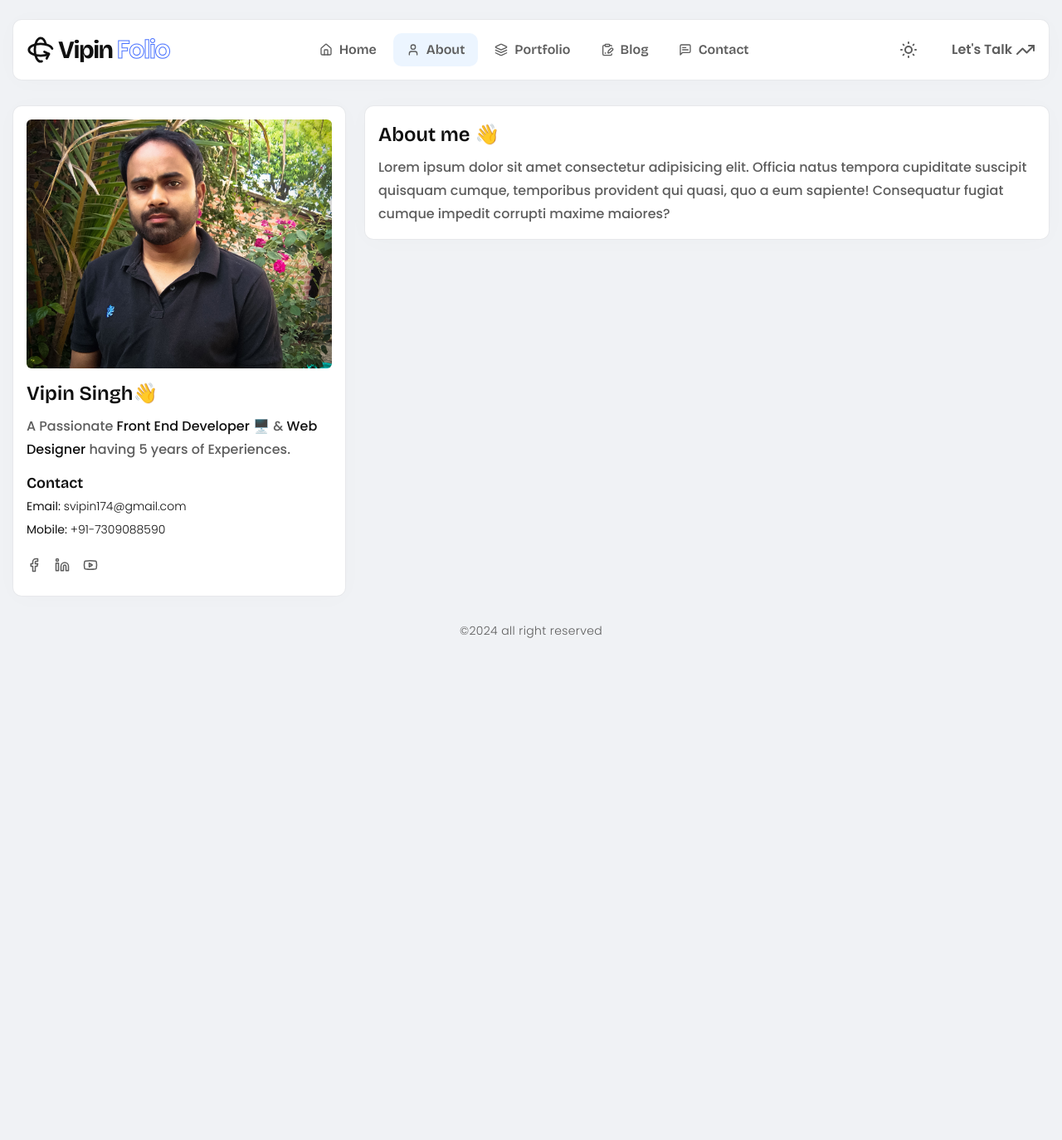
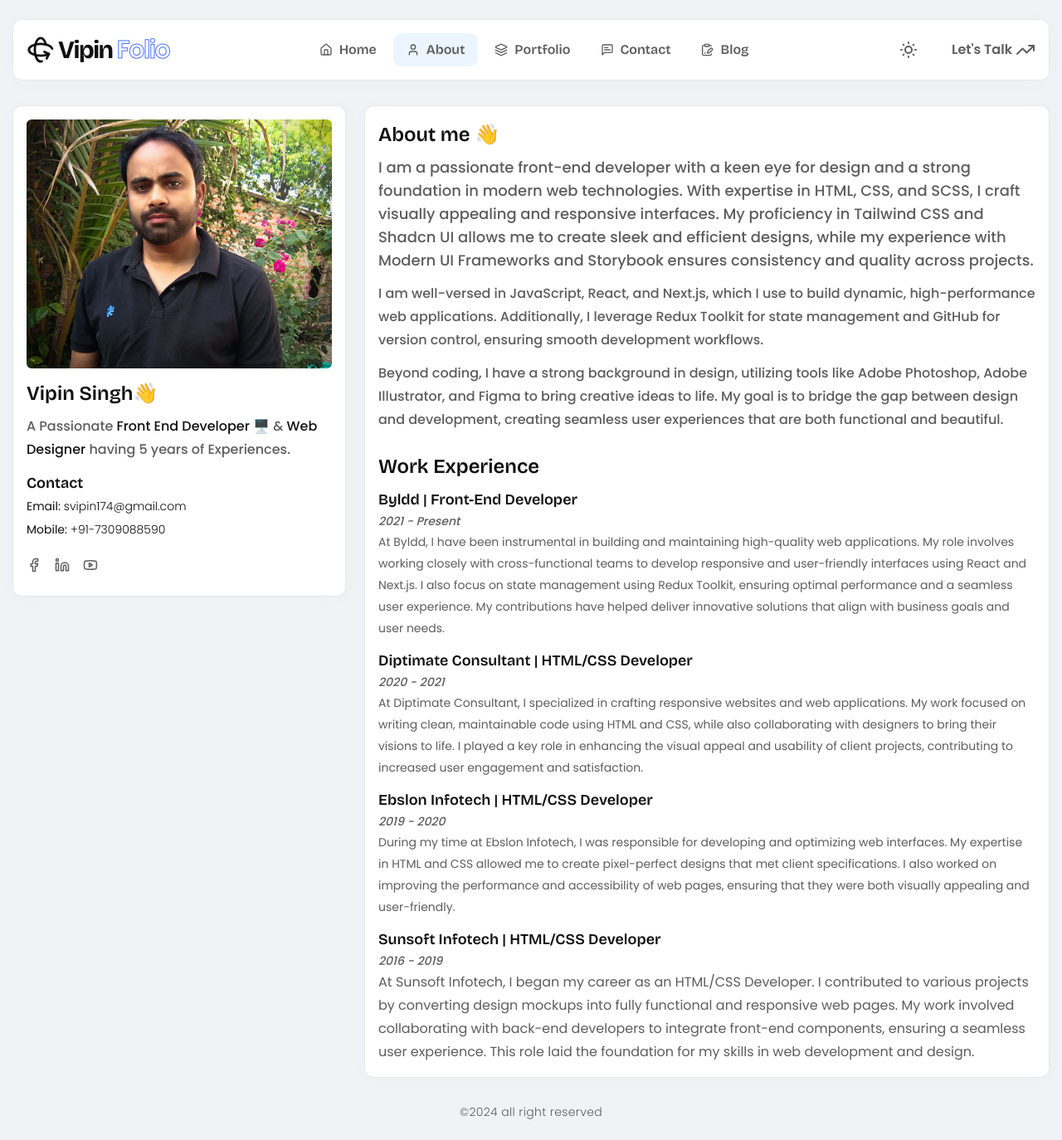
Before and after one commit to vipincode/vipinsing-dev, a Next.js app: page /about in a window 1280 px wide. Shown: the whole page at 83% size. Before the commit the page ends 800 px from the top, so only its background shows below. Built offline with nearby package versions, Linux system fonts and the light colour scheme.

Commit message:
completed about page

```diff
--- a/src/components/navbar/nav-menus.tsx
+++ b/src/components/navbar/nav-menus.tsx
@@ -25,13 +25,13 @@ export const NavMenus: NavMenu[] = [
     href: routes.portfolio,
   },
   {
+    label: 'Contact',
+    icon: 'chat',
+    href: routes.contact,
+  },
+  {
     label: 'Blog',
     icon: 'writing',
     href: routes.blog,
   },
-  {
-    label: 'Contact',
-    icon: 'chat',
-    href: routes.contact,
-  },
 ];
--- a/src/components/typography/text/text-variants.tsx
+++ b/src/components/typography/text/text-variants.tsx
@@ -5,7 +5,7 @@ export const variants = cva(['text-gray-600', 'dark:text-gray-200'], {
     variant: {
       DEFAULT: ['text-base', 'font-medium', 'leading-7'],
       xs: ['text-xs', 'font-medium', 'leading-4'],
-      sm: ['text-sm', 'font-medium', 'leading-5'],
+      sm: ['text-sm', 'font-normal', 'leading-[26px]'],
       md: ['text-lg', 'font-medium', 'leading-7'],
       lg: ['text-xl', 'font-bold', 'leading-8'],
     },
--- a/src/module/about/index.tsx
+++ b/src/module/about/index.tsx
@@ -1,6 +1,6 @@
 import { Box } from '@/components/box';
 import Profile from '@/components/profile';
-import { H2, Text } from '@/components/typography';
+import { H2, H3, Text } from '@/components/typography';
 
 const AboutMe = () => {
   return (
@@ -9,13 +9,80 @@ const AboutMe = () => {
         <Profile />
       </div>
       <div className="col-span-8">
-        <Box>
+        <Box className="min-h-[76vh]">
           <H2>About me 👋</H2>
-          <Text>
-            Lorem ipsum dolor sit amet consectetur adipisicing elit. Officia natus tempora cupiditate suscipit quisquam
-            cumque, temporibus provident qui quasi, quo a eum sapiente! Consequatur fugiat cumque impedit corrupti
-            maxime maiores?
-          </Text>
+          <article className="space-y-3">
+            <Text variant="md">
+              I am a passionate front-end developer with a keen eye for design and a strong foundation in modern web
+              technologies. With expertise in HTML, CSS, and SCSS, I craft visually appealing and responsive interfaces.
+              My proficiency in Tailwind CSS and Shadcn UI allows me to create sleek and efficient designs, while my
+              experience with Modern UI Frameworks and Storybook ensures consistency and quality across projects.
+            </Text>
+            <Text>
+              I am well-versed in JavaScript, React, and Next.js, which I use to build dynamic, high-performance web
+              applications. Additionally, I leverage Redux Toolkit for state management and GitHub for version control,
+              ensuring smooth development workflows.
+            </Text>
+            <Text>
+              Beyond coding, I have a strong background in design, utilizing tools like Adobe Photoshop, Adobe
+              Illustrator, and Figma to bring creative ideas to life. My goal is to bridge the gap between design and
+              development, creating seamless user experiences that are both functional and beautiful.
+            </Text>
+          </article>
+          <div className="mt-6">
+            <H2>Work Experience</H2>
+            <div className="space-y-3">
+              <article>
+                <div>
+                  <H3>Byldd | Front-End Developer</H3>
+                  <span className="text-sm font-medium italic">2021 - Present</span>
+                </div>
+                <Text variant="sm">
+                  At Byldd, I have been instrumental in building and maintaining high-quality web applications. My role
+                  involves working closely with cross-functional teams to develop responsive and user-friendly
+                  interfaces using React and Next.js. I also focus on state management using Redux Toolkit, ensuring
+                  optimal performance and a seamless user experience. My contributions have helped deliver innovative
+                  solutions that align with business goals and user needs.
+                </Text>
+              </article>
+              <article>
+                <div>
+                  <H3>Diptimate Consultant | HTML/CSS Developer</H3>
+                  <span className="text-sm font-medium italic">2020 - 2021</span>
+                </div>
+                <Text variant="sm">
+                  At Diptimate Consultant, I specialized in crafting responsive websites and web applications. My work
+                  focused on writing clean, maintainable code using HTML and CSS, while also collaborating with
+                  designers to bring their visions to life. I played a key role in enhancing the visual appeal and
+                  usability of client projects, contributing to increased user engagement and satisfaction.
+                </Text>
+              </article>
+              <article>
+                <div>
+                  <H3>Ebslon Infotech | HTML/CSS Developer</H3>
+                  <span className="text-sm font-medium italic">2019 - 2020</span>
+                </div>
+                <Text variant="sm">
+                  During my time at Ebslon Infotech, I was responsible for developing and optimizing web interfaces. My
+                  expertise in HTML and CSS allowed me to create pixel-perfect designs that met client specifications. I
+                  also worked on improving the performance and accessibility of web pages, ensuring that they were both
+                  visually appealing and user-friendly.
+                </Text>
+              </article>
+              <article>
+                <div>
+                  <H3>Sunsoft Infotech | HTML/CSS Developer</H3>
+                  <span className="text-sm font-medium italic">2016 - 2019</span>
+                </div>
+                <Text className="font-normal">
+                  At Sunsoft Infotech, I began my career as an HTML/CSS Developer. I contributed to various projects by
+                  converting design mockups into fully functional and responsive web pages. My work involved
+                  collaborating with back-end developers to integrate front-end components, ensuring a seamless user
+                  experience. This role laid the foundation for my skills in web development and design.
+                </Text>
+              </article>
+            </div>
+          </div>
         </Box>
       </div>
     </div>
--- a/src/module/blog/blog.tsx
+++ b/src/module/blog/blog.tsx
@@ -1,10 +1,10 @@
 import { Box } from '@/components/box';
-import { H2 } from '@/components/typography';
+import { TextOutline } from '@/components/typography';
 
 const Blog = () => {
   return (
-    <Box>
-      <H2>Blog</H2>
+    <Box className="flex min-h-[70vh] items-center justify-center">
+      <TextOutline variant="lg">Coming Soon...</TextOutline>
     </Box>
   );
 };
```
